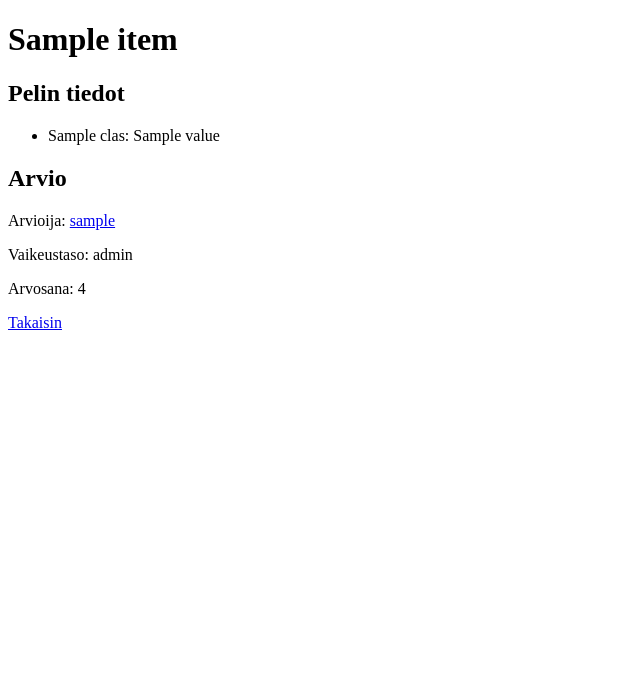
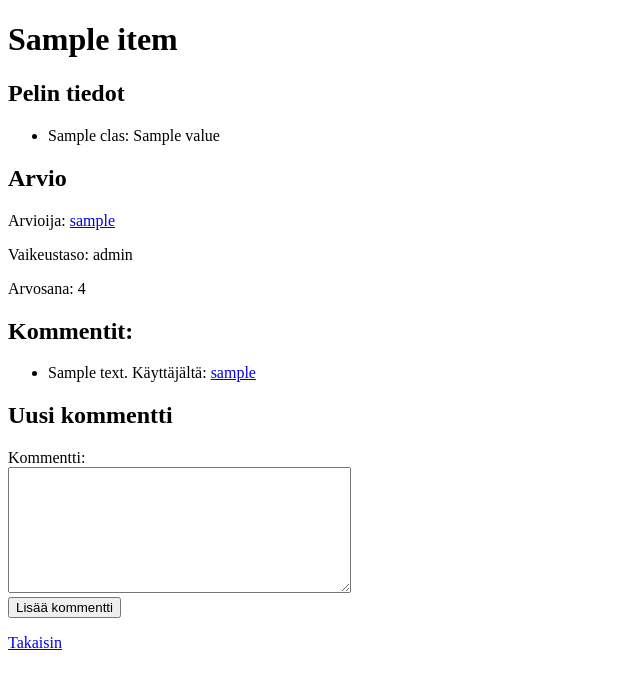
Before and after one commit to iita-mari/pelikirjasto, a Flask app: template templates/show_item.html in a window 1280 px wide. Shown: the top 689 px of the page, without its empty margins (0-640 px from the left). Run offline with Flask 3, Linux system fonts and the light colour scheme; the template is opened without the code that fills it: most values are stand-ins (such as "Sample title", 1, 10 or a date in 2020).

Commit message:
Add comment feature

```diff
--- a/app.py
+++ b/app.py
@@ -43,7 +43,8 @@ def show_item(item_id):
     if not item:
         abort(404)
     classes = items.get_classes(item_id)
-    return render_template("show_item.html", item=item, classes=classes)
+    comments = items.get_comments(item_id)
+    return render_template("show_item.html", item=item, classes=classes, comments=comments)
 
 @app.route("/new_item")
 def new_item():
@@ -77,6 +78,23 @@ def create_item():
     items.add_item(title, difficulty_level, rating, user_id, classes)
 
     return redirect("/")
+
+@app.route("/create_comment", methods=["POST"])
+def create_comment():
+    require_login()
+
+    comment_text = request.form["comment_text"]
+    if not comment_text:
+        abort(403)
+    item_id = request.form["item_id"]
+    item = items.get_item(item_id)
+    if not item:
+        abort(403)
+    user_id = session["user_id"]
+
+    items.add_comment(item_id, user_id, comment_text)
+
+    return redirect("/item/" + str(item_id))
 
 @app.route("/edit_item/<int:item_id>")
 def edit_item(item_id):
--- a/schema.sql
+++ b/schema.sql
@@ -2,6 +2,13 @@ CREATE TABLE users (
     id INTEGER PRIMARY KEY,
     username TEXT UNIQUE,
     password_hash TEXT
+);
+
+CREATE TABLE comments (
+    id INTEGER PRIMARY KEY,
+    item_id INTEGER REFERENCES items,
+    user_id INTEGER REFERENCES users,
+    comment_text TEXT
 );
 
 CREATE TABLE items (
--- a/templates/show_item.html
+++ b/templates/show_item.html
@@ -34,6 +34,19 @@
   <p>
     Arvosana: {{ item.rating }}
   </p>
+  <h2>Kommentit:</h2>
+  <ul>
+    {% for comment in comments %}
+      <li>{{ comment.comment_text }} Käyttäjältä: <a href="/user/{{ comment.user_id }}">{{ comment.username }}</a></li>
+    {% endfor %}
+  </ul>
+  <h2>Uusi kommentti</h2>
+  <form action="/create_comment" method="post">
+    Kommentti: <br />
+    <textarea name="comment_text" rows="8" cols="40"></textarea> <br />
+    <input type="hidden" name="item_id" value="{{ item.id }}">
+    <input type="submit" value="Lisää kommentti" />
+  </form>
   <p>
     <a href="/">Takaisin</a>
   </p>
```
Also changed, not shown: items.py (+13 -0 lines).
